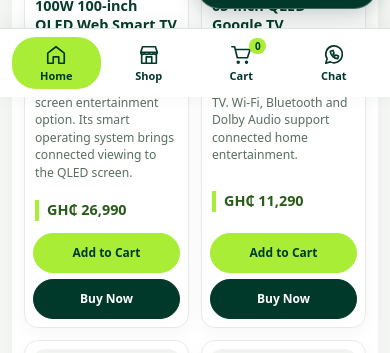
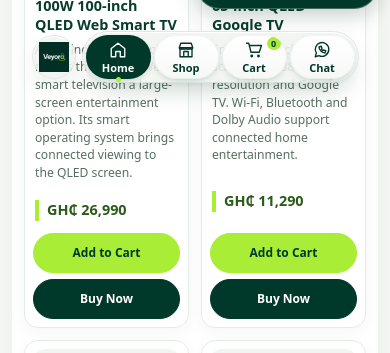
Before and after one commit to singlegbs/veyora-store, a plain HTML site: page index.html in a window 390 px wide. Shown: the part 747-1100 px from the top of the page. Drawn offline with nearby package versions, Linux system fonts and the light colour scheme; grey boxes are pictures that could not be loaded.

Commit message:
Replace mobile bottom bar with dependency-free PillNav

```diff
--- a/index.html
+++ b/index.html
@@ -2,7 +2,7 @@
 <html lang="en"><head>
 <meta name="referrer" content="no-referrer">
 <meta name="google-site-verification" content="N-XbVawnK_AbApyxSlMWpx-RYXOmS_2kyz-6Enpa2KA" />
-<meta charset="utf-8"><meta name="viewport" content="width=device-width,initial-scale=1"><meta name="theme-color" content="#00382a">
+<meta charset="utf-8"><meta name="viewport" content="width=device-width,initial-scale=1,viewport-fit=cover"><meta name="theme-color" content="#00382a">
 <title>Veyora | Home appliances &amp; decor</title><meta name="description" content="Explore Veyora's selection of home appliances and decor in Accra, Ghana."><link rel="icon" href="photo-dcedf36b.jpg" type="image/jpeg"><link rel="stylesheet" href="style.css?v=20261111r">
 <style>.checkout-form textarea{font:inherit;width:100%;min-height:72px;border:1px solid #d1dbd1;border-radius:8px;padding:10px;resize:vertical}.photo-placeholder{display:grid;place-items:center;height:100%;color:#68776e}.product-description{font-size:.8rem;color:#68776e}.delivery-note{font-size:.85rem;color:#617268;max-width:30em;overflow-wrap:anywhere}#checkout-summary{overflow-wrap:anywhere}</style>
 <script defer src="https://js.paystack.co/v2/inline.js"></script><script defer src="https://cdn.jsdelivr.net/npm/@supabase/supabase-js@2/dist/umd/supabase.js"></script><script defer src="products.js?v=20261111r"></script><script defer src="catalog.js?v=20261111w"></script><script defer src="store.js?v=20261111r"></script><script defer src="catalog-view.js?v=20261111r"></script><script defer src="store-update.js?v=20261111r"></script>
@@ -32,36 +32,65 @@ dialog::backdrop{touch-action:none}
 </style>
 <a class="floating-whatsapp" href="https://wa.me/233538181600" aria-label="Chat on WhatsApp"><svg viewBox="0 0 24 24" aria-hidden="true"><path d="M12 2a10 10 0 0 0-8.66 15l-1.25 4.57 4.68-1.23A10 10 0 1 0 12 2Zm0 18.2a8.2 8.2 0 0 1-4.18-1.14l-.3-.18-2.78.73.74-2.71-.19-.3a8.2 8.2 0 1 1 6.71 3.6Zm4.5-6.14c-.25-.12-1.46-.72-1.69-.8-.23-.08-.4-.12-.56.12-.17.25-.64.8-.79.97-.14.16-.29.18-.53.06-.25-.12-1.04-.38-1.97-1.21-.73-.65-1.22-1.45-1.37-1.69-.14-.25-.01-.38.11-.5.11-.11.25-.29.37-.43.12-.15.16-.25.25-.41.08-.17.04-.31-.02-.44-.06-.12-.56-1.35-.77-1.85-.2-.48-.4-.41-.56-.42h-.48c-.16 0-.43.06-.66.31-.23.24-.87.85-.87 2.08s.9 2.41 1.02 2.58c.12.16 1.76 2.69 4.27 3.77.6.26 1.06.41 1.42.52.6.19 1.15.16 1.58.1.48-.07 1.46-.6 1.67-1.19.2-.58.2-1.07.14-1.18-.06-.1-.23-.16-.47-.28Z"/></svg><span>Chat on WhatsApp</span></a>
 
-<!-- Mobile navigation: reuse the existing sections, cart and brand tokens. -->
+<!-- Vanilla adaptation of React Bits PillNav (MIT), https://reactbits.dev/components/pill-nav -->
 <style>
-.mobile-bottom-nav{display:none}
+.veyora-pill{display:none}
 @media(max-width:700px){
- body{padding-bottom:calc(76px + env(safe-area-inset-bottom,0px))}
- .mobile-bottom-nav{position:fixed;inset:auto 0 0;z-index:40;display:grid;grid-template-columns:repeat(4,minmax(0,1fr));gap:4px;padding:8px max(12px,env(safe-area-inset-right,0px)) calc(8px + env(safe-area-inset-bottom,0px)) max(12px,env(safe-area-inset-left,0px));background:#fff;color:var(--ink);border-top:1px solid #dce6dc;box-shadow:0 -3px 18px #00382a12}
- .mobile-bottom-nav .mobile-tab{position:relative;display:flex;flex-direction:column;align-items:center;justify-content:center;gap:3px;min-height:52px;border:0;border-radius:24px;padding:5px 8px;background:transparent;color:inherit;text-decoration:none;font:650 11px/1.2 system-ui,-apple-system,sans-serif}
- .mobile-bottom-nav .mobile-tab[aria-current]{background:var(--lime)}
- .mobile-bottom-nav svg{width:22px;height:22px;fill:none;stroke:currentColor;stroke-width:1.8;stroke-linecap:round;stroke-linejoin:round}
- .mobile-cart-count{position:absolute;top:1px;left:calc(50% + 8px);min-width:17px;padding:2px 4px;border-radius:99px;background:var(--lime);color:var(--ink);font-size:10px}
- .floating-whatsapp{bottom:calc(88px + env(safe-area-inset-bottom,0px))}
- .status{bottom:calc(88px + env(safe-area-inset-bottom,0px))}
+body{padding-bottom:calc(84px + env(safe-area-inset-bottom,0px))}
+.veyora-pill{position:fixed;bottom:calc(14px + env(safe-area-inset-bottom,0px));left:max(12px,env(safe-area-inset-left,0px));right:max(12px,env(safe-area-inset-right,0px));z-index:40;display:flex;align-items:center;justify-content:center;gap:6px;font:650 13px/1 system-ui,-apple-system,sans-serif;color:var(--ink);animation:pn-intro .65s cubic-bezier(.22,1,.36,1) both}
+.pn-logo,.pn-bar,.pn-toggle{background:rgba(240,244,241,.87);border:1px solid #00382a12;box-shadow:inset 0 1px 0 #fff,0 12px 28px -12px #00382a55;-webkit-backdrop-filter:blur(12px);backdrop-filter:blur(12px);border-radius:999px}
+.pn-logo{width:44px;height:44px;flex:none;display:grid;place-items:center;overflow:hidden}
+.pn-logo img{width:36px;height:30px;object-fit:contain;transition:transform .65s cubic-bezier(.22,1,.36,1)}
+.pn-bar{position:relative;padding:3px;min-width:0}
+.pn-items{position:relative;display:flex;gap:3px;width:max-content}
+.pn-item{position:relative;isolation:isolate;display:flex;flex-direction:column;align-items:center;justify-content:center;gap:3px;width:65px;height:44px;border:0;border-radius:999px;background:linear-gradient(#fff,#f6f8f6);box-shadow:inset 0 0 0 1px #00382a0e,0 3px 8px -5px #00382a77;color:var(--ink);text-decoration:none;font:inherit;font-size:11px;overflow:hidden}
+.pn-item:before{content:'';position:absolute;z-index:-1;inset:0;background:var(--ink);border-radius:inherit;transform:translateY(105%);transition:transform .35s cubic-bezier(.22,1,.36,1)}
+.pn-item[aria-current]{color:#fff;background:var(--ink)}
+.veyora-pill svg{width:18px;height:18px;fill:none;stroke:currentColor;stroke-width:1.8;stroke-linecap:round;stroke-linejoin:round}
+.pn-count{position:absolute;top:2px;right:6px;min-width:14px;max-width:31px;padding:2px 3px;border-radius:99px;background:var(--lime);color:var(--ink);font-size:9px;overflow:hidden}
+.pn-dot{position:absolute;left:0;bottom:-3px;width:5px;height:5px;border-radius:50%;background:var(--lime);pointer-events:none;z-index:2}
+.pn-toggle{display:none;width:48px;height:48px;color:var(--ink);font:inherit}
+.pn-burger,.pn-burger:after{display:block;width:18px;height:2px;background:currentColor;margin:auto;content:'';transition:transform .2s}
+.pn-burger:after{transform:translateY(6px)}
+.pn-toggle[aria-expanded=true] .pn-burger{transform:rotate(45deg)}
+.pn-toggle[aria-expanded=true] .pn-burger:after{transform:rotate(90deg)}
+.veyora-pill[data-collapsed]{justify-content:space-between}
+.veyora-pill[data-collapsed] .pn-toggle{display:block}
+.veyora-pill[data-collapsed] .pn-bar{position:absolute;bottom:62px;left:0;right:0;border-radius:24px;padding:8px;max-height:calc(100dvh - 150px);overflow:auto;visibility:hidden;pointer-events:none;opacity:0;transform:translateY(10px);transition:opacity .2s,transform .3s,visibility .2s}
+.veyora-pill[data-open] .pn-bar{visibility:visible;pointer-events:auto;opacity:1;transform:none}
+.veyora-pill[data-collapsed] .pn-items{flex-direction:column;width:100%;gap:5px}
+.veyora-pill[data-collapsed] .pn-item{width:100%;height:44px;flex-direction:row;justify-content:flex-start;padding:0 18px;gap:12px;font-size:13px;border-radius:18px}
+.veyora-pill[data-open] .pn-item{animation:pn-row .35s both;animation-delay:calc(var(--i)*35ms)}
+.veyora-pill[data-collapsed] .pn-dot{display:none}
+.veyora-pill :focus-visible{outline:2px solid var(--ink);outline-offset:3px}
+.floating-whatsapp,.status{bottom:calc(88px + env(safe-area-inset-bottom,0px))}
+@media(hover:hover) and (pointer:fine){.pn-item:hover{color:#fff}.pn-item:hover:before{transform:none}.pn-logo:hover img{transform:rotate(360deg)}}
+@keyframes pn-intro{from{opacity:0;transform:translateY(18px) scaleX(.82)}to{opacity:1;transform:none}}
+@keyframes pn-row{from{opacity:0;transform:translateY(9px)}to{opacity:1;transform:none}}
+@media(prefers-reduced-motion:reduce){.veyora-pill,.veyora-pill *,.veyora-pill :before,.veyora-pill :after{animation:none!important;transition:none!important}html{scroll-behavior:auto}}
 }
 </style>
-<nav class="mobile-bottom-nav" aria-label="Mobile navigation">
- <a class="mobile-tab" href="#home" data-mobile-page="home"><svg viewBox="0 0 24 24" aria-hidden="true"><path d="m3 10 9-7 9 7v11h-6v-7H9v7H3Z"/></svg><span>Home</span></a>
- <a class="mobile-tab" href="#shop" data-mobile-page="shop"><svg viewBox="0 0 24 24" aria-hidden="true"><path d="M4 9h16v12H4ZM3 9l2-6h14l2 6M9 21v-7h6v7M3 9c0 3 4 3 4 0 0 3 5 3 5 0 0 3 5 3 5 0 0 3 4 3 4 0"/></svg><span>Shop</span></a>
- <button class="mobile-tab" id="mobile-open-cart" type="button" aria-haspopup="dialog" aria-controls="cart-dialog"><svg viewBox="0 0 24 24" aria-hidden="true"><path d="M2 3h3l3 12h11l3-9H6"/><circle cx="9" cy="20" r="1"/><circle cx="18" cy="20" r="1"/></svg><span>Cart</span><span class="mobile-cart-count" id="mobile-cart-count">0</span></button>
- <a class="mobile-tab" href="https://wa.me/233538181600" aria-label="Chat on WhatsApp"><svg viewBox="0 0 24 24" aria-hidden="true"><path d="M21 11.5a9 9 0 0 1-13 8L3 21l1.5-5A9 9 0 1 1 21 11.5Z"/><path d="M8 8c0 4 4 8 8 8l1-3-3-1-1 1-2-2 1-1-1-3Z"/></svg><span>Chat</span></a>
+<nav class="veyora-pill" aria-label="Mobile navigation">
+<a class="pn-logo" href="#home" aria-label="Veyora home"><img src="photo-dcedf36b.jpg" alt="Veyora" width="36" height="30"></a>
+<div class="pn-bar" id="pn-panel"><div class="pn-items">
+ <a class="pn-item" href="#home" data-mobile-page="home"><svg viewBox="0 0 24 24" aria-hidden="true"><path d="m3 10 9-7 9 7v11h-6v-7H9v7H3Z"/></svg><span>Home</span></a>
+ <a class="pn-item" href="#shop" data-mobile-page="shop"><svg viewBox="0 0 24 24" aria-hidden="true"><path d="M4 9h16v12H4ZM3 9l2-6h14l2 6M9 21v-7h6v7M3 9c0 3 4 3 4 0 0 3 5 3 5 0 0 3 5 3 5 0 0 3 4 3 4 0"/></svg><span>Shop</span></a>
+ <button class="pn-item" id="mobile-open-cart" type="button" aria-haspopup="dialog" aria-controls="cart-dialog"><svg viewBox="0 0 24 24" aria-hidden="true"><path d="M2 3h3l3 12h11l3-9H6"/><circle cx="9" cy="20" r="1"/><circle cx="18" cy="20" r="1"/></svg><span>Cart</span><span class="pn-count" id="pn-count">0</span></button>
+ <a class="pn-item" href="https://wa.me/233538181600" aria-label="Chat on WhatsApp"><svg viewBox="0 0 24 24" aria-hidden="true"><path d="M21 11.5a9 9 0 0 1-13 8L3 21l1.5-5A9 9 0 1 1 21 11.5Z"/><path d="M8 8c0 4 4 8 8 8l1-3-3-1-1 1-2-2 1-1-1-3Z"/></svg><span>Chat</span></a>
+<span class="pn-dot" aria-hidden="true"></span></div></div>
+<button type="button" class="pn-toggle" aria-label="Open navigation" aria-expanded="false" aria-controls="pn-panel"><span class="pn-burger" aria-hidden="true"></span></button>
 </nav>
 <script>
 (()=>{
- const count=document.getElementById('cart-count');
- const badge=document.getElementById('mobile-cart-count');
- const cart=document.getElementById('mobile-open-cart');
- const syncCount=()=>{badge.textContent=count.textContent;cart.setAttribute('aria-label','Cart, '+count.textContent+' items');};
- syncCount();new MutationObserver(syncCount).observe(count,{childList:true,subtree:true,characterData:true});
- cart.addEventListener('click',()=>document.getElementById('open-cart').click());
- const syncPage=()=>document.querySelectorAll('[data-mobile-page]').forEach(tab=>{if(tab.hash===(location.hash||'#home'))tab.setAttribute('aria-current','page');else tab.removeAttribute('aria-current');});
- syncPage();window.addEventListener('hashchange',syncPage);
+// React Bits PillNav (MIT): native spring, auto-collapse and glass pill adaptation; no runtime dependencies.
+const root=document.querySelector('.veyora-pill'),bar=root.querySelector('.pn-bar'),list=root.querySelector('.pn-items'),tabs=[...root.querySelectorAll('.pn-item')],toggle=root.querySelector('.pn-toggle'),dot=root.querySelector('.pn-dot'),motion=matchMedia('(prefers-reduced-motion:reduce)'),count=document.getElementById('cart-count'),badge=document.getElementById('pn-count'),cart=document.getElementById('mobile-open-cart');
+const sync=()=>{badge.textContent=count.textContent;cart.setAttribute('aria-label','Cart, '+count.textContent+' items')};sync();new MutationObserver(sync).observe(count,{childList:true,subtree:true,characterData:true});
+let x=0,v=0,target=0,frame=0,last=0,ready=false;
+function tick(t){const dt=Math.min((t-last)/1000||1/60,.032);last=t;v+=(-340*(x-target)-2*.85*Math.sqrt(340)*v)*dt;x+=v*dt;dot.style.transform='translateX('+x+'px)';if(Math.abs(x-target)>.05||Math.abs(v)>.05)frame=requestAnimationFrame(tick);else{frame=0;x=target;dot.style.transform='translateX('+x+'px)'}}
+function active(){const a=tabs.find(a=>a.hash===(location.hash||'#home'))||tabs[0];tabs.forEach(t=>{if(t===a)t.setAttribute('aria-current','page');else t.removeAttribute('aria-current')});if(root.hasAttribute('data-collapsed'))return;target=a.offsetLeft+a.offsetWidth/2-2.5;if(!ready||motion.matches){cancelAnimationFrame(frame);frame=0;x=target;v=0;dot.style.transform='translateX('+x+'px)';ready=true}else if(!frame){last=performance.now();frame=requestAnimationFrame(tick)}}
+function close(focus=false){root.removeAttribute('data-open');toggle.setAttribute('aria-expanded','false');toggle.setAttribute('aria-label','Open navigation');if(root.hasAttribute('data-collapsed'))bar.inert=true;if(focus)toggle.focus()}
+function size(){if(!root.offsetWidth)return;const needed=tabs.reduce((n,t)=>n+t.getBoundingClientRect().width,0)+9+8+44+6;const collapsed=root.hasAttribute('data-collapsed');if(!collapsed&&needed>root.clientWidth){root.setAttribute('data-collapsed','');close()}else if(collapsed&&root.clientWidth>=327){root.removeAttribute('data-collapsed');close();bar.inert=false}active()}
+tabs.forEach((t,i)=>{t.style.setProperty('--i',i);t.addEventListener('click',()=>close())});cart.addEventListener('click',()=>document.getElementById('open-cart').click());toggle.addEventListener('click',()=>{if(root.hasAttribute('data-open'))close();else{root.setAttribute('data-open','');bar.inert=false;toggle.setAttribute('aria-expanded','true');toggle.setAttribute('aria-label','Close navigation')}});document.addEventListener('click',e=>{if(!root.contains(e.target))close()});root.addEventListener('keydown',e=>{if(e.key==='Escape')close(true)});window.addEventListener('hashchange',active);new ResizeObserver(size).observe(root);motion.addEventListener('change',active);size();active();
 })();
 </script>
 </body></html>
```
